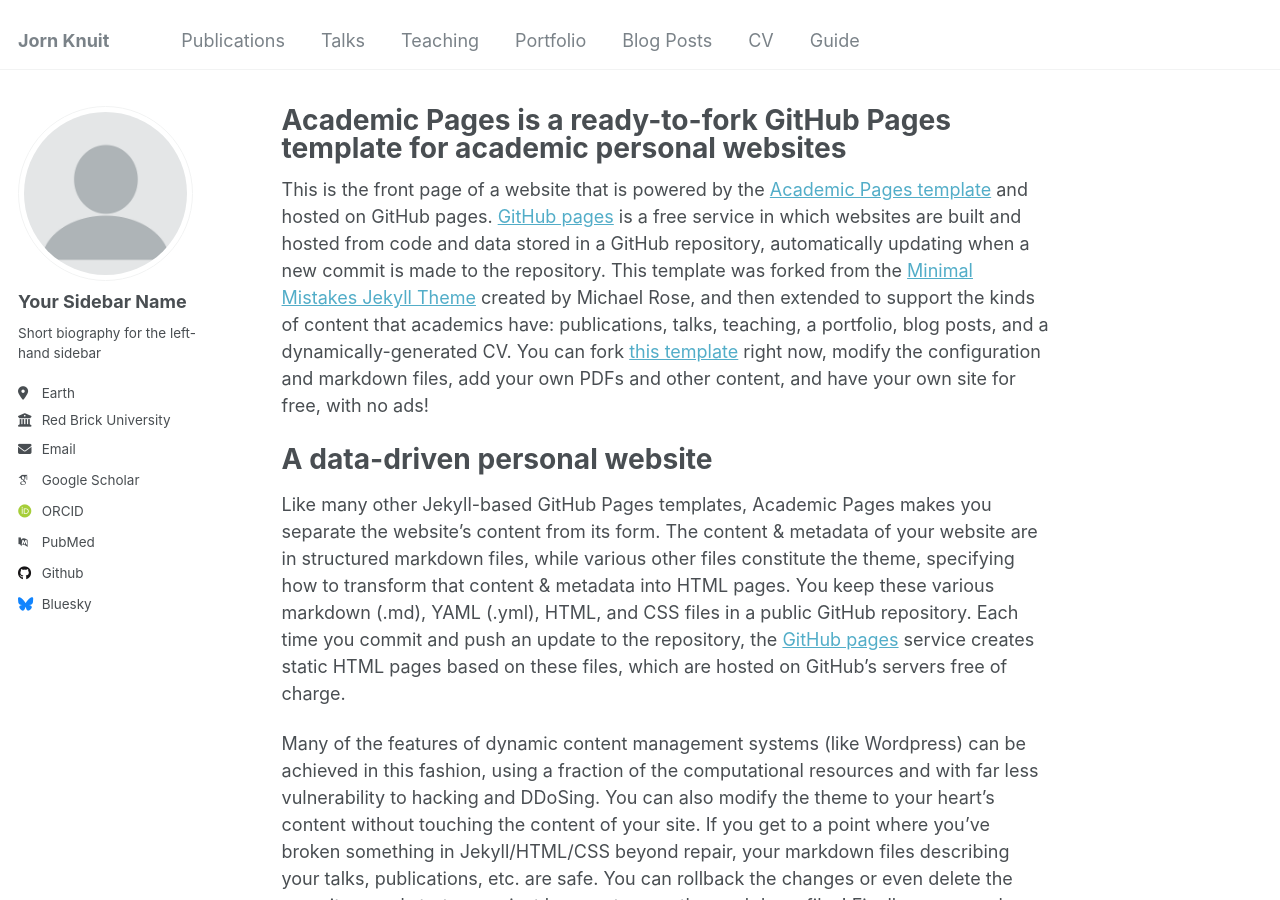
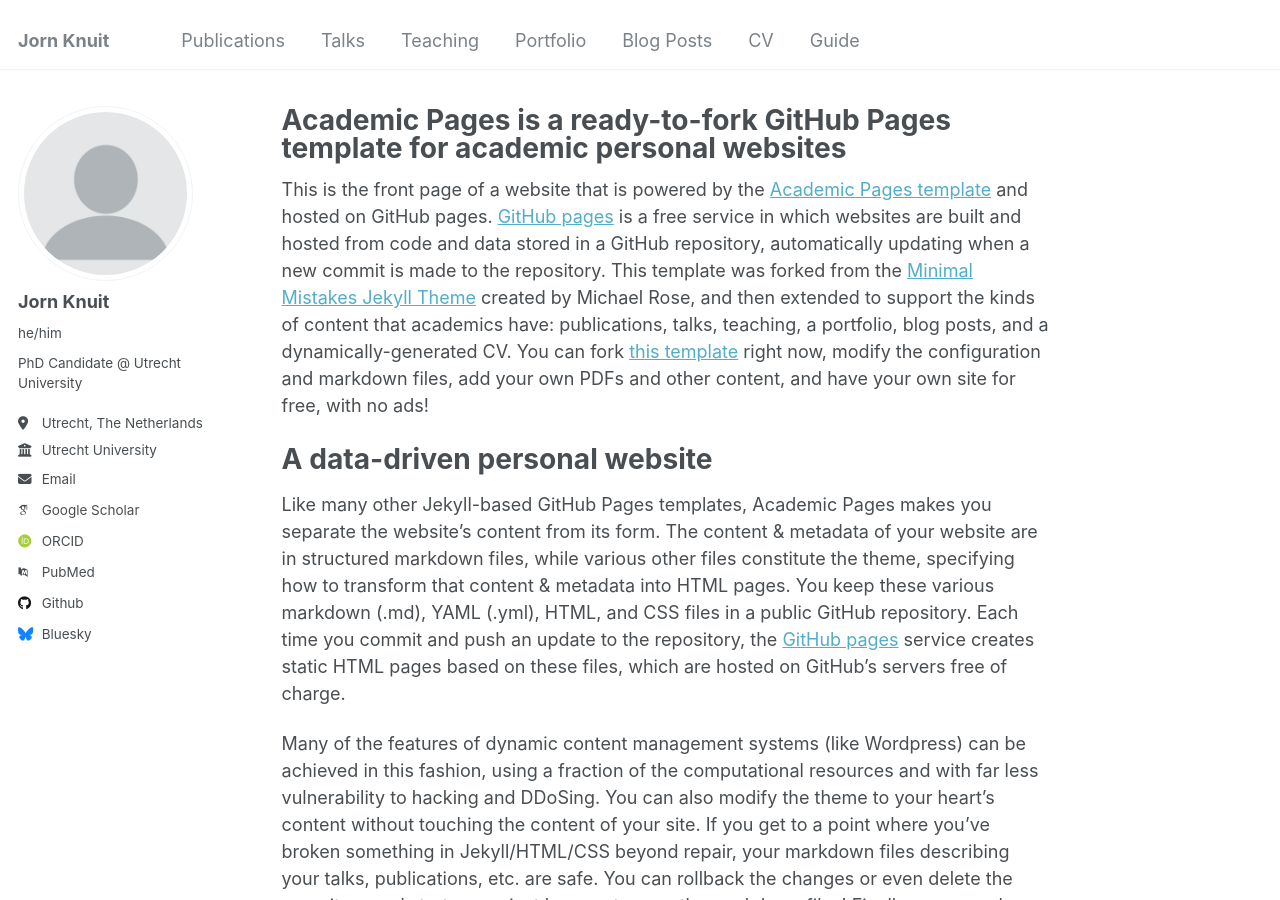
Before and after one commit to JornKnuit/JornKnuit.github.io, a Jekyll site: the page built from _pages/about.md, in a window 1280 px wide and 900 px high. Built offline with Jekyll 4.4.1, drawn with Linux system fonts in a browser that asks for light colours; some web fonts are replaced.

Commit message:
Update _config.yml

```diff
--- a/_config.yml
+++ b/_config.yml
@@ -22,13 +22,13 @@
 author:
   # Biographic information
   avatar           : "profile.png"
-  name             : "Your Sidebar Name"
-  pronouns         : # example: "she/her"
-  bio              : "Short biography for the left-hand sidebar"
-  location         : "Earth"
-  employer         : "Red Brick University"
+  name             : "Jorn Knuit"
+  pronouns         : "he/him"
+  bio              : "PhD Candidate @ Utrecht University"
+  location         : "Utrecht, The Netherlands"
+  employer         : "Utrecht University"
   uri              : # URL
-  email            : "none@example.org"
+  email            : "jorn.knuit@gmail.com"
 
   # Academic websites
   arxiv            : # URL - Update with the correct link to your profile
```
